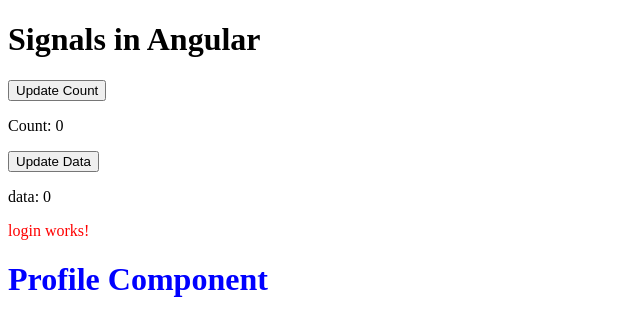
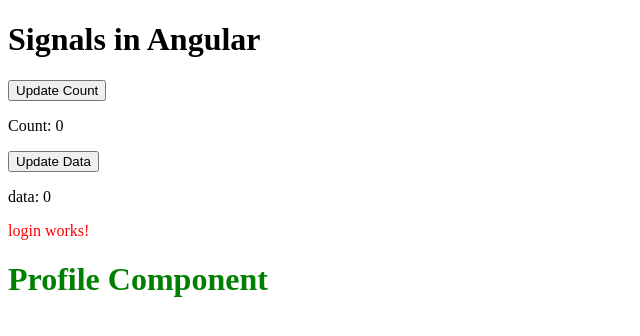
Before and after one commit to intikhab-h-bhat/angular-tutorial, an Angular app: page / in a window 1280 px wide. Shown: the top 336 px of the page, without its empty margins (0-640 px from the left). Built offline with nearby package versions, Linux system fonts and the light colour scheme.

Commit message:
custom component continued

```diff
--- /dev/null
+++ b/src/app/profile/profile.component.css
@@ -0,0 +1,3 @@
+h1{
+    color: green;
+}
--- /dev/null
+++ b/src/app/profile/profile.component.html
@@ -0,0 +1 @@
+<h1>Profile Component</h1>
--- a/src/app/profile/profile.component.ts
+++ b/src/app/profile/profile.component.ts
@@ -3,8 +3,10 @@ import { Component } from '@angular/core';
 
 @Component({
     selector: 'app-profile',
-    template: '<h1>Profile Component</h1>',
-    styles:'h1 { color: blue; }'
+    //template: '<h1>Profile Component</h1>',
+    templateUrl: './profile.component.html',
+        // styles:'h1 { color: blue; }'
+    styleUrl: './profile.component.css'
 })
 
 
```
